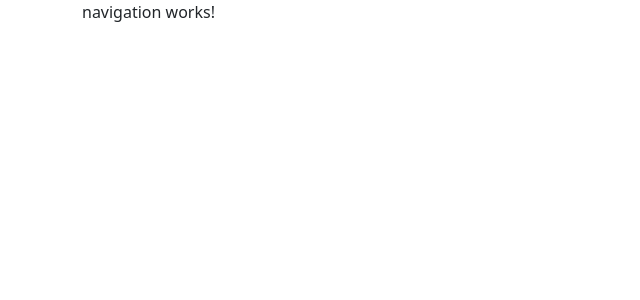
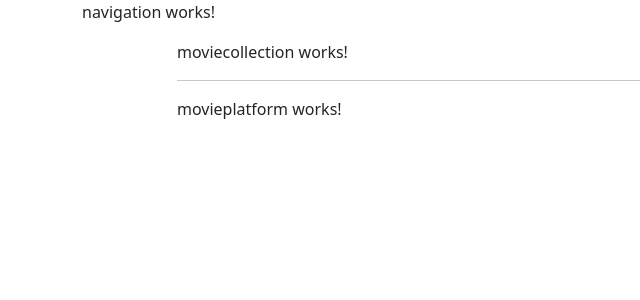
Before and after one commit to vnpugh/Movie-App, an Angular app in the folder movie-app/: page / in a window 1280 px wide. Shown: the top 300 px of the page, without its empty margins (0-640 px from the left). Built offline with nearby package versions, Linux system fonts and the light colour scheme.

Commit message:
Added component selectors

```diff
--- a/movie-app/src/app/app.component.html
+++ b/movie-app/src/app/app.component.html
@@ -2,5 +2,11 @@
 
 <div class="container">
 	<app-navigation></app-navigation>
-
+    <div class="row">
+		<div class="col-md-10 mx-auto">
+			<app-moviecollection></app-moviecollection>
+			<hr />
+			<app-movieplatform></app-movieplatform>
+		</div>
+    </div>
 </div>
```
